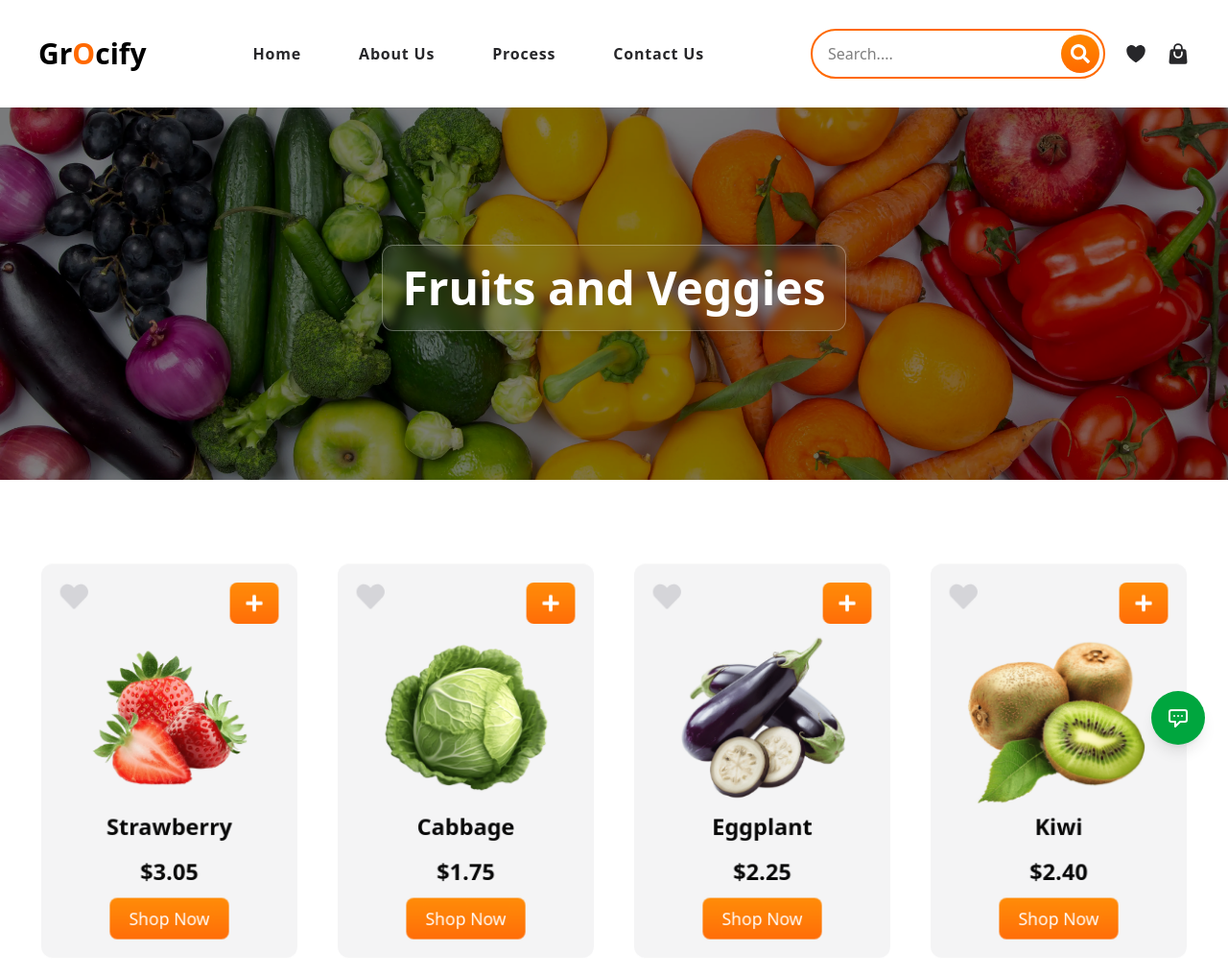
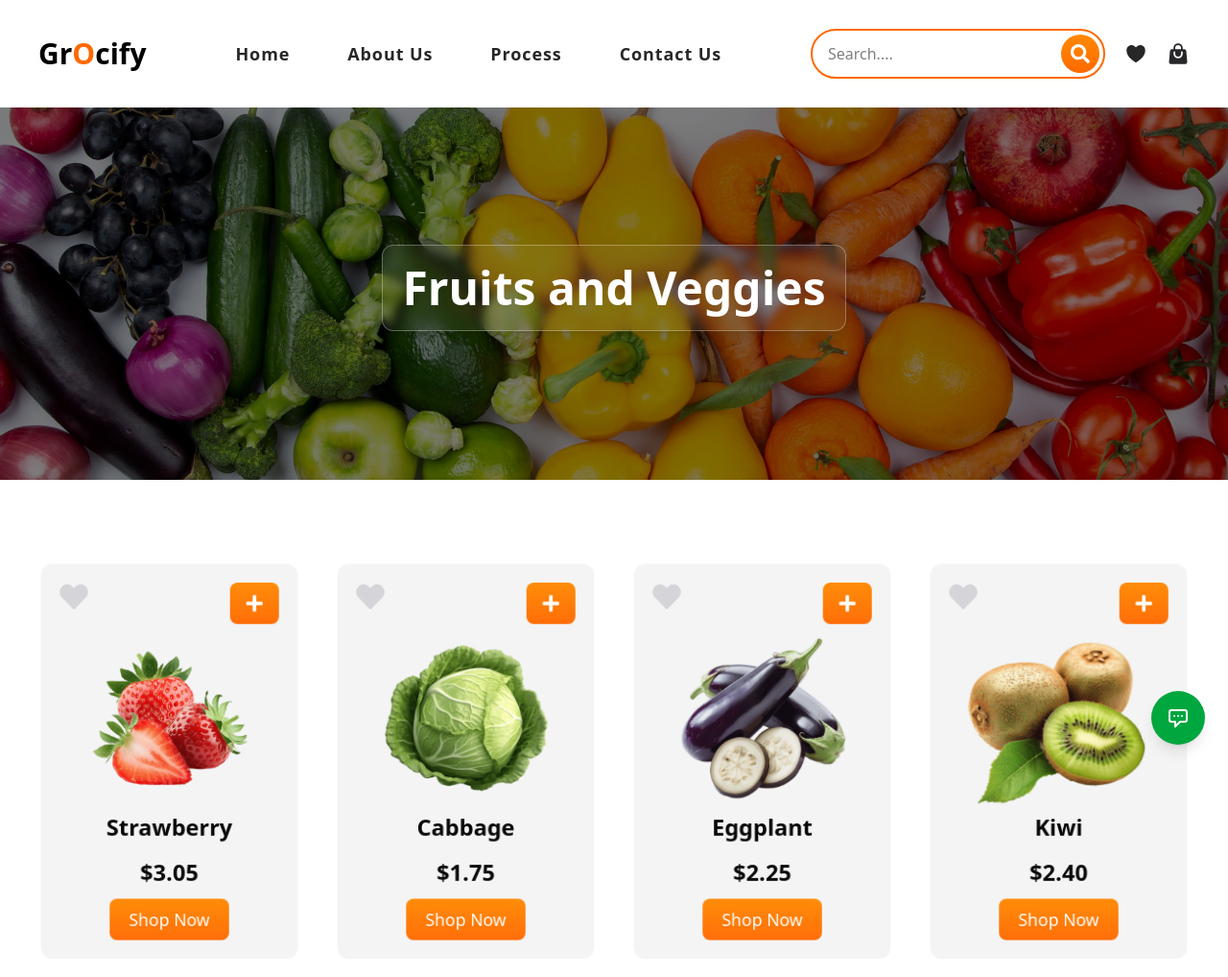
Before and after one commit to MohammadZakariya786/Grocify, a React (Vite) app: page /fruits in a window 1280 px wide. Shown: the top 1018 px of the page at 96% size. Built offline with nearby package versions, Linux system fonts and the light colour scheme.

Commit message:
fixed few styling

```diff
--- a/src/components/Cards/Cards.jsx
+++ b/src/components/Cards/Cards.jsx
@@ -15,7 +15,8 @@ const Cards = ({image,name,price}) => {
         gsap.from(cardRef.current,{
                 opacity:0,
                 y:100,
-                scale:0.2,
+                transformOrigin:"center center",
+                scale:0.4,
                 duration:1,
                 ease:'power3.out',
                 scrollTrigger:{
@@ -30,7 +31,8 @@ const Cards = ({image,name,price}) => {
 
 
   return (
-    <div ref={cardRef} className="flex flex-col justify-between hover:shadow-xl gpu-boost p-5 bg-zinc-100 rounded-xl">
+    <div ref={cardRef}>
+    <div  className="flex flex-col justify-between hover:shadow-xl gpu-boost p-5 bg-zinc-100 rounded-xl">
         {/* card icons */}
         <div className='flex justify-between'>
             <span className='text-3xl text-zinc-300'>
@@ -42,11 +44,9 @@ const Cards = ({image,name,price}) => {
         </div>
         {/* card image  */}
         <div className='md:w-full flex justify-center md:h-50 md:py-0 py-5'>
-           <LazyLoadImage
+           <img
           src={image}
           alt={name}
-          effect="blur" // 👈 gives a blur placeholder
-          placeholderSrc="/fallback.jpg" // 👈 optional fallback image
           className="w-50 h-50 md:h-50 md:w-full mx-auto object-contain"
         />
         </div>
@@ -58,6 +58,7 @@ const Cards = ({image,name,price}) => {
              text-lg  hover:scale-105 hover:to-orange-600 transition-all duration-300 cursor-pointer'>Shop Now</button>
         </div>
     </div>
+    </div>
   )
 }
 
--- a/src/components/Category/Category.jsx
+++ b/src/components/Category/Category.jsx
@@ -25,6 +25,7 @@ const Category = () => {
             gsap.from(card,{
                 opacity:0,
                 y:100,
+                transformOrigin:"center center",
                 scale:0.2,
                 duration:1,
                 ease:'back.inOut',
@@ -42,18 +43,19 @@ const Category = () => {
     const categoryCard=category.map(card=>{
         return (
             //card
-            <div className='flex-1 basis-[300px] hover:drop-shadow-2xl container-card gpu-boost' key={card.id}>
+            <div className='flex-1 basis-[300px] container-card gpu-boost'>
+            <div className='  hover:drop-shadow-2xl  gpu-boost' key={card.id}>
                 {/*cardimage*/}
                 <div className='w-full h-[30vh] relative -mb-10'>
-                    <LazyLoadImage
+                    {/* <LazyLoadImage
                               src={card.image}
                               alt={card.title}
                               effect="blur" // 👈 gives a blur placeholder
                               width='100%'
                               height='100%'
-                              className='absolute bottom-0'
-                            />
-                    {/* <img src={card.image}  className='absolute bottom-0' /> */}
+                              className='absolute bottom-0 gpu-boost'
+                            /> */}
+                    <img src={card.image}  className='absolute bottom-0' />
                 </div>
                 {/*cardContent*/}
                 <div className='bg-zinc-100 pt-17 p-8 rounded-xl'>
@@ -61,6 +63,7 @@ const Category = () => {
                     <p className='mt-3 mb-9 text-zinc-600'>{card.description}</p>
                     <Link to={card.path}  className='bg-gradient-to-b from-orange-400 to-orange-500 text-white px-8 py-3 rounded-lg text-lg hover:scale-105 hover:to-orange-600 transition-all duration-300 cursor-pointer'>See All</Link>
                 </div>
+            </div>
             </div>
 
         )
--- a/src/components/Chatbot/Chatbot.jsx
+++ b/src/components/Chatbot/Chatbot.jsx
@@ -41,7 +41,7 @@ function getRelevantKBSnippet(userMessage) {
   if (msg.includes("support") || msg.includes("help") || msg.includes("contact")) snippets.push(knowledgeBase.examples.support);
   if (msg.includes("who made") || msg.includes("creator") || msg.includes("built") || msg.includes("author")) snippets.push(knowledgeBase.examples.creator);
   if (msg.includes("technology") || msg.includes("tech") || msg.includes("framework") || msg.includes("tool")) snippets.push(knowledgeBase.examples.tech);
-  if (msg.includes("products") || msg.includes("items") || msg.includes("groceries") || msg.includes("offer")) snippets.push(knowledgeBase.examples.products);
+  if (msg.includes("products") || msg.includes("items") || msg.includes("sell") || msg.includes("groceries") || msg.includes("offer")) snippets.push(knowledgeBase.examples.products);
 
   // Always include a default KB context if nothing matches
   if (snippets.length === 0) snippets.push(knowledgeBase.context);
--- a/src/components/Navbar/Navbar.jsx
+++ b/src/components/Navbar/Navbar.jsx
@@ -47,7 +47,7 @@ const Navbar = () => {
     <header ref={containerRef} style={{ transform: 'translateY(-400px)', opacity: 0 }} className={`bg-white fixed top-0 left-0 right-0  transition-all duration-300 z-100 ${scroll?'drop-shadow-[0_4px_25px_rgba(0,0,0,0.1)]':'null'}`}>
         <nav className='max-w-[1400px] md:h-[14vh]  h-[12vh] items-center px-10 mx-auto flex justify-between'>
             <Link to='/home' className='text-3xl font-semibold' onClick={scrollTop}>Gr<span className='text-orange-500 uppercase'>o</span>cify</Link>
-            <ul className='md:flex items-center gap-x-15 hidden font-semibold tracking-wider text-zinc-800'>
+            <ul className='md:flex items-center  xl:text-lg gap-x-15 hidden font-semibold tracking-wider text-zinc-800'>
                 <li>
                     <Link to="/home" onClick={scrollTopInstant} className='hover:text-orange-500'>Home</Link>
                 </li>
--- a/src/components/Testimonials/Testimonial.jsx
+++ b/src/components/Testimonials/Testimonial.jsx
@@ -36,7 +36,8 @@ const Testimonial = () => {
              opacity:0,
                 y:100,
                 scale:0.5,
-                duration:0.5,
+                transformOrigin:"center center",
+                duration:1,
                 ease:'power3.out',
                 scrollTrigger:{
                     trigger:".container-card",
```
